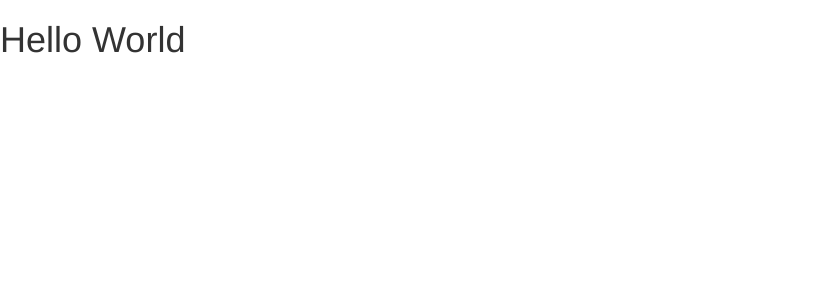
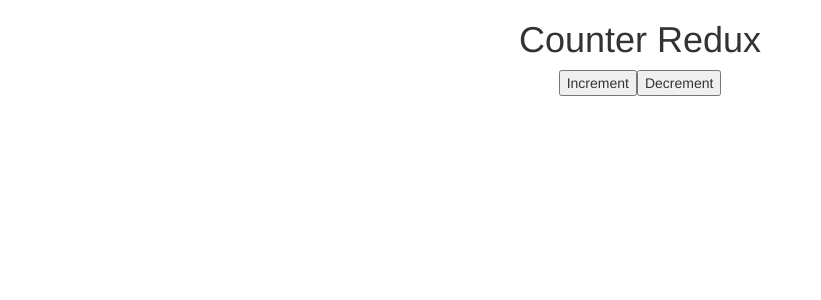
Before and after one commit to josmapar/counter-redux-saga-ducks, a React (Create React App) app: page / in a window 1280 px wide. Shown: the top 300 px of the page, without its empty margins (0-821 px from the left). Built offline with nearby package versions, Linux system fonts and the light colour scheme.

Commit message:
CounterComponent y CounterContainer Actualizados Solo Mostrar Basico sin redux
Sacar a flote que estados y que acciones se necesitan

```diff
--- /dev/null
+++ b/src/app/App.jsx
@@ -0,0 +1,10 @@
+import React from 'react';
+import CounterContainer from './counter/CounterContainer';
+
+const App = () => (
+  <div className="container-fluid text-center">
+    <CounterContainer />
+  </div>
+);
+
+export default App;
--- /dev/null
+++ b/src/app/counter/CounterComponent.jsx
@@ -0,0 +1,20 @@
+import React from 'react';
+import PropTypes from 'prop-types';
+
+const CounterComponent = ({counter, onHandleIncrement, onHandleDecrement}) => (
+  <div>
+    <p>{counter}</p>
+    <div>
+      <button onClick={onHandleIncrement.bind(this)}>Increment</button>
+      <button onClick={onHandleDecrement.bind(this)}>Decrement</button>
+    </div>
+  </div>
+);
+
+CounterComponent.propTypes = {
+  counter: PropTypes.number.isRequired,
+  onHandleIncrement: PropTypes.func.isRequired,
+  onHandleDecrement: PropTypes.func.isRequired
+};
+
+export default CounterComponent;
--- /dev/null
+++ b/src/app/counter/CounterContainer.js
@@ -0,0 +1,35 @@
+import React, { Component } from 'react';
+
+import CounterComponent from './CounterComponent';
+
+class CounterContainer extends Component {
+  constructor() {
+    super();
+    this.handleIncrement = this.handleIncrement.bind(this);
+    this.handleDecrement = this.handleDecrement.bind(this);
+  }
+
+  handleIncrement() {
+
+  }
+
+  handleDecrement() {
+
+  }
+
+  render() {
+    const { counter } = this.props;
+    return (
+      <div>
+        <h1>Counter Redux</h1>
+        <CounterComponent
+          counter={counter}
+          onHandleIncrement={this.handleIncrement}
+          onHandleDecrement={this.handleDecrement}
+        />
+      </div>
+    );
+  }
+}
+
+export default CounterContainer;
--- a/src/index.js
+++ b/src/index.js
@@ -2,13 +2,13 @@ import React from 'react';
 import ReactDOM from 'react-dom';
 import { Provider } from 'react-redux';
 //import configureStore from './store/configureStore';
-
+import App from './app/App';
 //initialialize store
 //const store = configureStore();
 
 ReactDOM.render(
   <Provider >
-    <h1>Hello World</h1>
+    <App />
   </Provider>,
   document.getElementById('root')
 );
```
Also changed, not shown: src/app/counter/duck.js (added), src/reducers.js (added).
